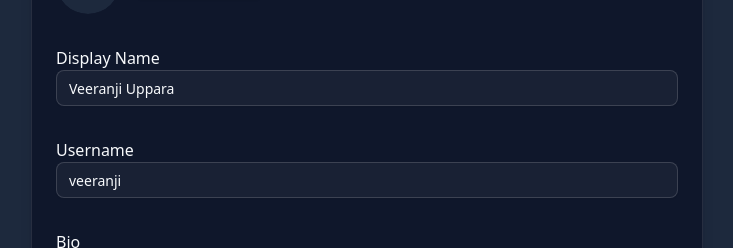
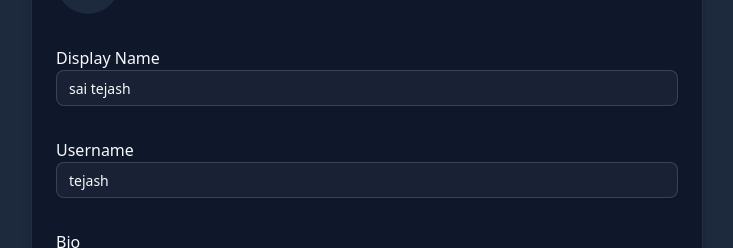
Before and after one commit to PiedPipers5/polyverse, a SvelteKit app: page /profile/settings in a window 1280 px wide. Shown: the part 169-417 px from the top of the page, without its empty margins (273-1006 px from the left). Built offline with nearby package versions, Linux system fonts and the light colour scheme.

Commit message:
Task 1.2.5 Done

```diff
--- a/src/routes/profile/settings/+page.svelte
+++ b/src/routes/profile/settings/+page.svelte
@@ -7,34 +7,49 @@
 	import { toast } from 'svelte-sonner';
 	import { Copy } from 'lucide-svelte';
 
-	/* =========================================
-     TODO (Backend)
-     Replace with real user data
-  ========================================= */
-
-	let name = $state('Veeranji Uppara');
-	let username = $state('veeranji');
+	/**
+	 * USER STATE
+	 *
+	 * These values currently act as local UI state.
+	 * In future, they should be hydrated from:
+	 * - authenticated session
+	 * - database (Neon via Drizzle)
+	 * - decentralized identity service (did:web)
+	 */
+	let name = $state('sai tejash');
+	let username = $state('tejash');
 	let domain = $state('example.com');
 	let bio = $state('Full stack developer passionate about decentralized web.');
 	let did = $state('did:web:example.com:user:veeranji');
 
-	/* Derived handle */
+	/**
+	 * DERIVED HANDLE
+	 *
+	 * This is a computed value based on username + domain.
+	 * Backend should ensure consistency between stored username/domain
+	 * and the generated handle format.
+	 */
 	let handle = $derived(`@${username}@${domain}`);
 
-	/* =========================================
-     Copy Helpers
-  ========================================= */
-
+	/**
+	 * CLIPBOARD UTILITY
+	 *
+	 * Shared helper for copying user identifiers (handle, DID, etc.)
+	 * Can later be moved to a shared utilities module.
+	 */
 	async function copy(text: string) {
 		await navigator.clipboard.writeText(text);
 		toast.success('Copied to clipboard!');
 	}
 
-	/* =========================================
-     TODO (Backend)
-     Send updated profile data to API
-  ========================================= */
-
+	/**
+	 * SAVE PROFILE ACTION
+	 *
+	 * Intended future behavior:
+	 * - Validate inputs
+	 * - Send PATCH/PUT request to profile API
+	 * - Handle loading and error states
+	 */
 	function saveProfile() {
 		toast.success('Profile saved (frontend demo)');
 	}
@@ -47,10 +62,12 @@
 		</CardHeader>
 
 		<CardContent class="space-y-8">
-			<!-- ===============================
-       Avatar Section
-  ================================ -->
-
+			<!--
+				PROFILE IMAGE
+				Future implementation:
+				- Upload to object storage (Vercel Blob)
+				- Persist image URL in user profile table
+			-->
 			<div class="space-y-2">
 				<label class="font-medium">Profile Picture</label>
 
@@ -59,79 +76,76 @@
 						<AvatarFallback>VU</AvatarFallback>
 					</Avatar>
 
-					<!-- TODO (Backend)
-           Upload image to Vercel Blob -->
 					<Button variant="secondary">Upload Avatar</Button>
 				</div>
 			</div>
 
-			<!-- ===============================
-       Name Section
-  ================================ -->
-
+			<!--
+				DISPLAY NAME
+				User-facing name shown across profile and federation views
+			-->
 			<div class="space-y-2">
 				<label class="font-medium">Display Name</label>
-
 				<Input bind:value={name} />
 			</div>
 
-			<!-- ===============================
-       Username Section
-  ================================ -->
-
+			<!--
+				USERNAME
+				Constraints to be enforced server-side:
+				- uniqueness
+				- immutability (optional)
+			-->
 			<div class="space-y-2">
 				<label class="font-medium">Username</label>
-
-				<!-- TODO (Backend): Validate username uniqueness -->
 				<Input bind:value={username} />
 			</div>
 
-			<!-- ===============================
-       Bio Section
-  ================================ -->
-
+			<!--
+				BIO
+				Free-text profile description.
+				May be reused in ActivityPub `summary` field.
+			-->
 			<div class="space-y-2">
 				<label class="font-medium">Bio</label>
-
 				<Textarea rows={3} bind:value={bio} />
 			</div>
 
-			<!-- ===============================
-       Handle Display
-  ================================ -->
-
+			<!--
+				HANDLE
+				Read-only federated identifier derived from username + domain.
+				Used for discovery and sharing.
+			-->
 			<div class="space-y-2">
 				<label class="font-medium">Your Handle</label>
 
 				<div class="flex gap-2">
 					<Input readonly value={handle} />
-
 					<Button size="icon" onclick={() => copy(handle)}>
 						<Copy class="h-4 w-4" />
 					</Button>
 				</div>
 			</div>
 
-			<!-- ===============================
-       DID Identity Section
-  ================================ -->
-
+			<!--
+				DECENTRALIZED IDENTITY
+				Represents the user's DID (did:web).
+				Should remain immutable after creation.
+			-->
 			<div class="space-y-2">
 				<label class="font-medium">Decentralized Identity (DID)</label>
 
 				<div class="flex gap-2">
 					<Input readonly value={did} />
-
 					<Button size="icon" onclick={() => copy(did)}>
 						<Copy class="h-4 w-4" />
 					</Button>
 				</div>
 			</div>
 
-			<!-- ===============================
-       Save Button
-  ================================ -->
-
+			<!--
+				PRIMARY ACTION
+				Persists all profile changes.
+			-->
 			<div class="flex justify-end border-t pt-4">
 				<Button onclick={saveProfile}>Save Changes</Button>
 			</div>
```
